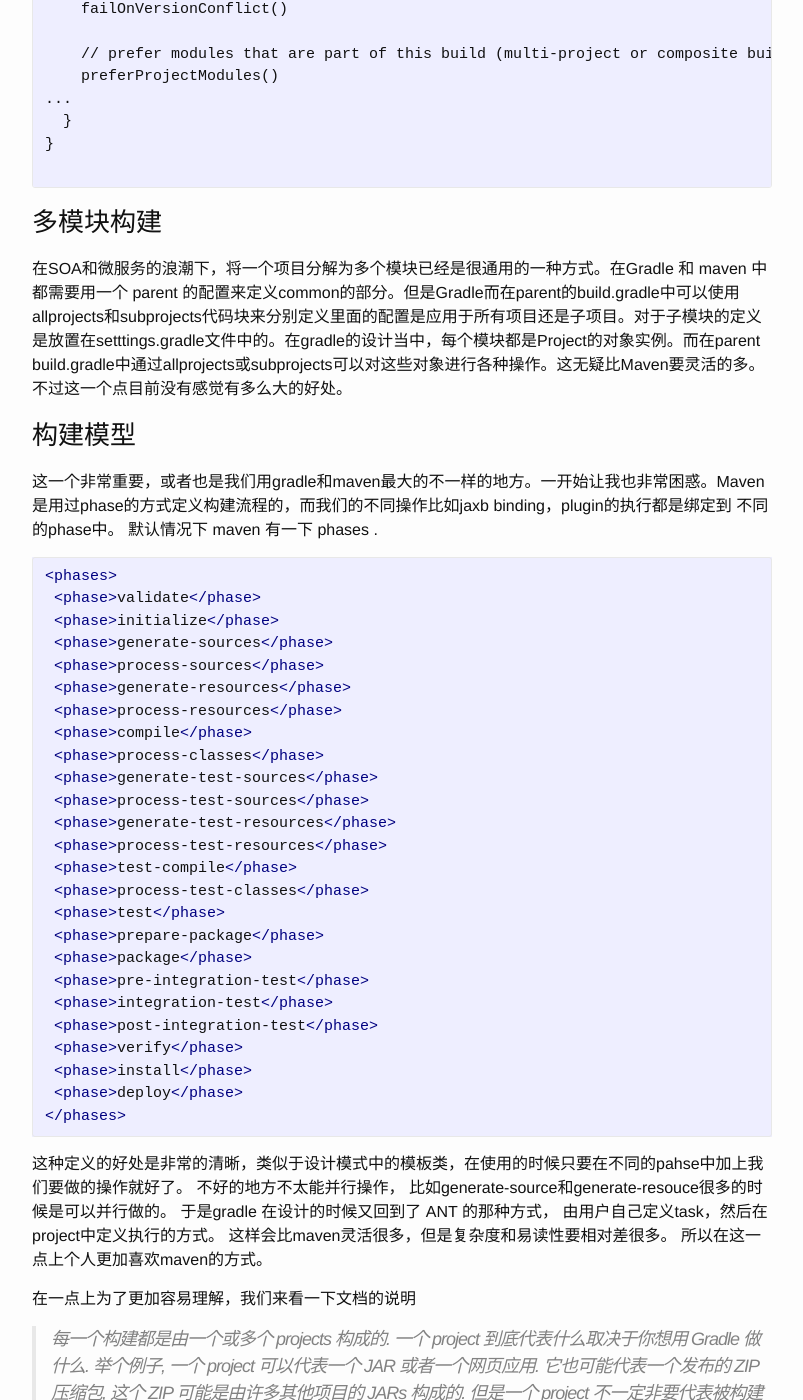
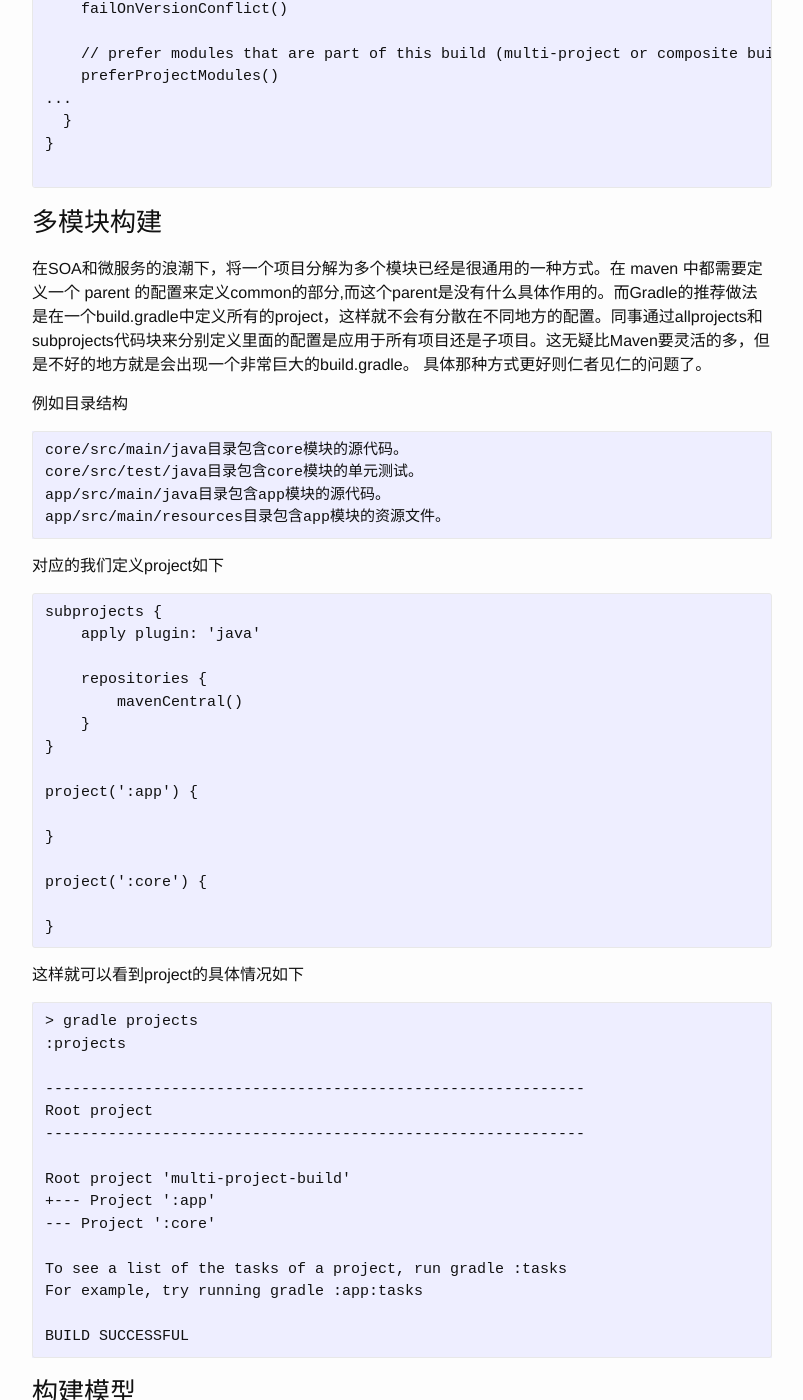
Before and after one commit to zysimplelife/zysimplelife.github.io, a Jekyll site: the page built from _posts/2017-09-19-gradle-vs-maven-in-my-opinion.markdown, in a window 1280 px wide and 1400 px high, scrolled down 2591 px. Shown: the whole window, without its empty margins (238-1041 px from the left). Built offline with Jekyll 4.4.1, drawn with Linux system fonts in a browser that asks for light colours.

Commit message:
update gradle post, adding mult-project example

````diff
--- a/_posts/2017-09-19-gradle-vs-maven-in-my-opinion.markdown
+++ b/_posts/2017-09-19-gradle-vs-maven-in-my-opinion.markdown
@@ -119,7 +119,52 @@ configurations.all {
 ```
 ### 多模块构建
 
-在SOA和微服务的浪潮下，将一个项目分解为多个模块已经是很通用的一种方式。在Gradle 和 maven 中都需要用一个 parent 的配置来定义common的部分。但是Gradle而在parent的build.gradle中可以使用allprojects和subprojects代码块来分别定义里面的配置是应用于所有项目还是子项目。对于子模块的定义是放置在setttings.gradle文件中的。在gradle的设计当中，每个模块都是Project的对象实例。而在parent build.gradle中通过allprojects或subprojects可以对这些对象进行各种操作。这无疑比Maven要灵活的多。不过这一个点目前没有感觉有多么大的好处。
+在SOA和微服务的浪潮下，将一个项目分解为多个模块已经是很通用的一种方式。在 maven 中都需要定义一个 parent 的配置来定义common的部分,而这个parent是没有什么具体作用的。而Gradle的推荐做法是在一个build.gradle中定义所有的project，这样就不会有分散在不同地方的配置。同事通过allprojects和subprojects代码块来分别定义里面的配置是应用于所有项目还是子项目。这无疑比Maven要灵活的多，但是不好的地方就是会出现一个非常巨大的build.gradle。 具体那种方式更好则仁者见仁的问题了。
+
+例如目录结构
+
+```
+core/src/main/java目录包含core模块的源代码。
+core/src/test/java目录包含core模块的单元测试。
+app/src/main/java目录包含app模块的源代码。
+app/src/main/resources目录包含app模块的资源文件。
+```
+对应的我们定义project如下
+```groove
+subprojects {
+    apply plugin: 'java'
+
+    repositories {
+        mavenCentral()
+    }
+}
+
+project(':app') {
+
+}
+
+project(':core') {
+
+}
+```
+这样就可以看到project的具体情况如下
+```
+> gradle projects
+:projects
+
+------------------------------------------------------------
+Root project
+------------------------------------------------------------
+
+Root project 'multi-project-build'
++--- Project ':app'
+--- Project ':core'
+
+To see a list of the tasks of a project, run gradle :tasks
+For example, try running gradle :app:tasks
+
+BUILD SUCCESSFUL
+```
 
 ### 构建模型
 
````
